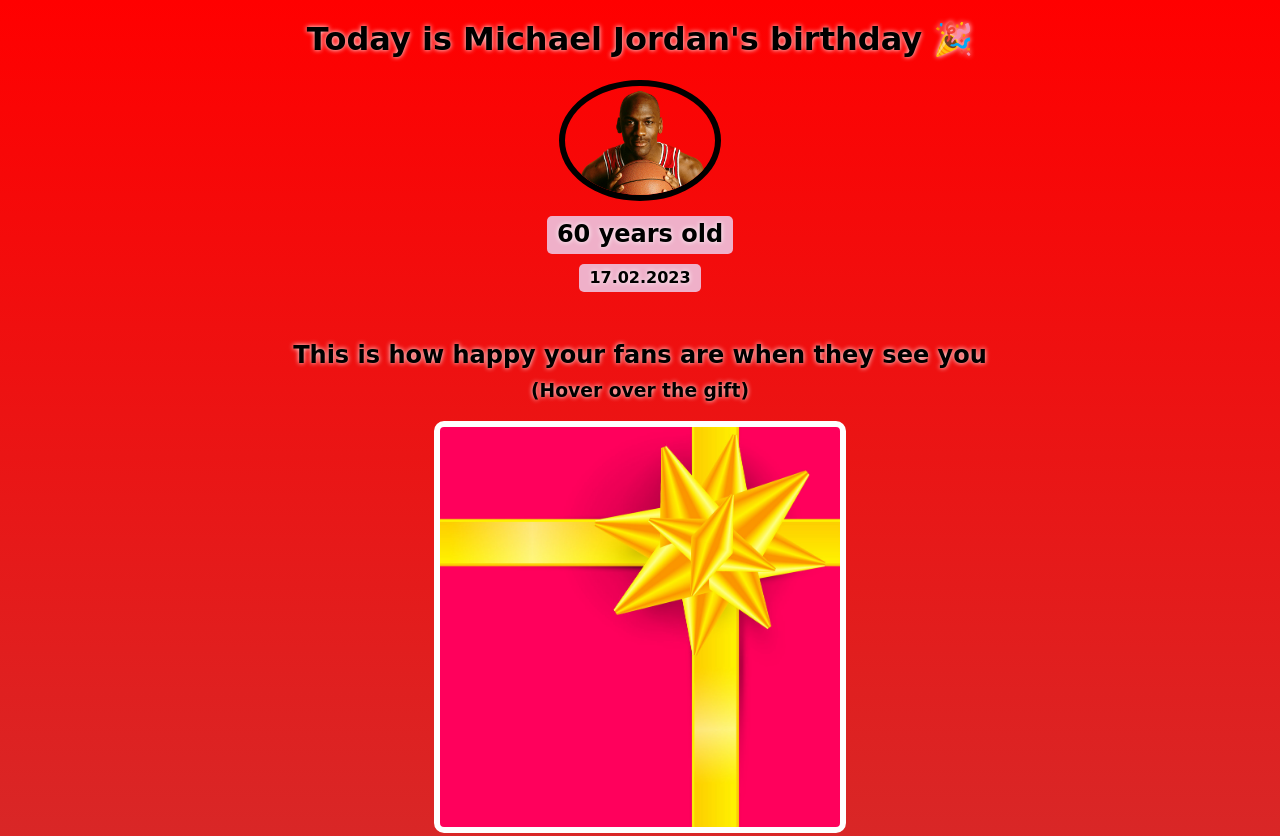
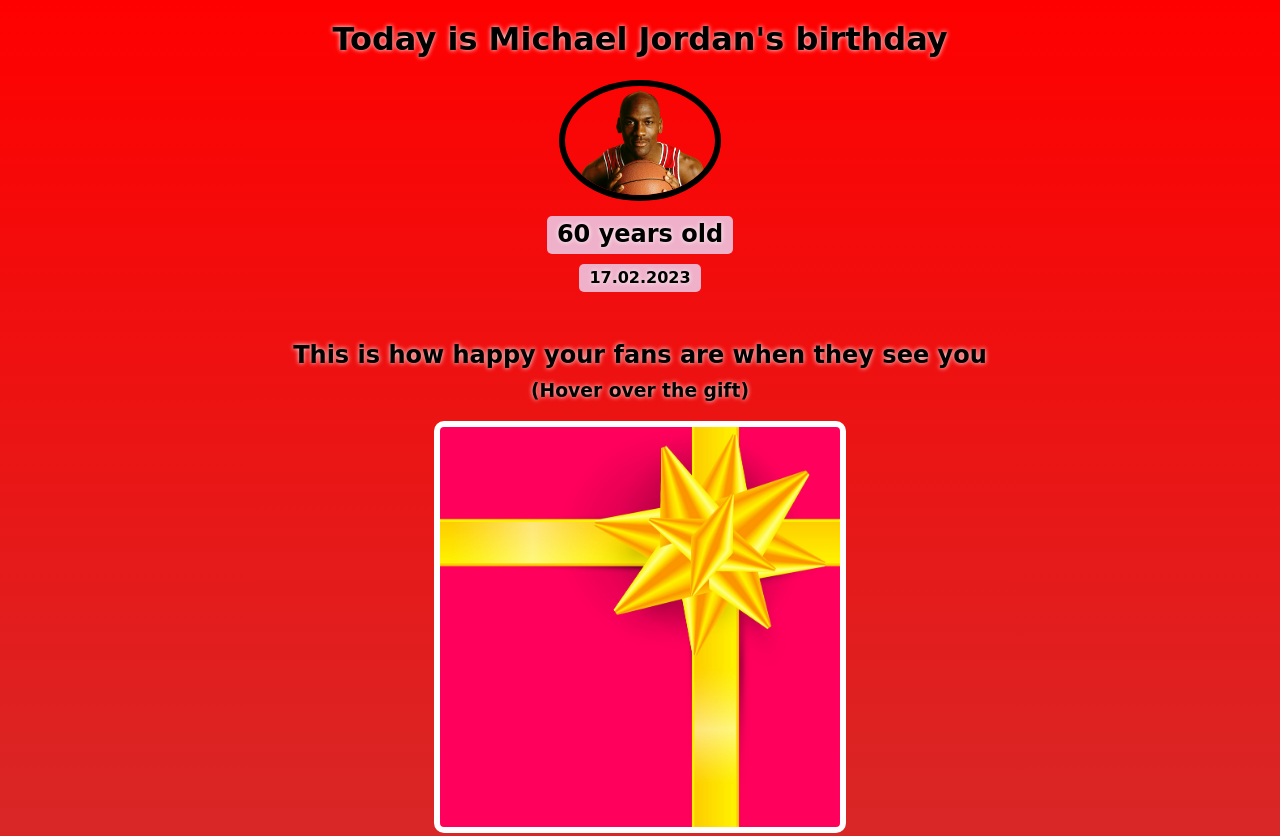
Before and after one commit to Chizma/birthday-gift-site, a website built with Vite: page index.html in a window 1280 px wide. Shown: the top 836 px of the page. Built offline with nearby package versions, Linux system fonts and the light colour scheme; a web font is replaced by a local one.

Commit message:
Izbrisan emoji

```diff
--- a/index.html
+++ b/index.html
@@ -7,7 +7,7 @@
     </head>
     <body>
         <div id="header">
-            <h1>Today is Michael Jordan's birthday 🎉</h1>
+            <h1>Today is Michael Jordan's birthday </h1>
             <img id="bff-img" src="images/jordan.webp">
             <h2 id="bday-age">60 years old</h2>
             <h4 id="bday-date">17.02.2023</h4>
```
